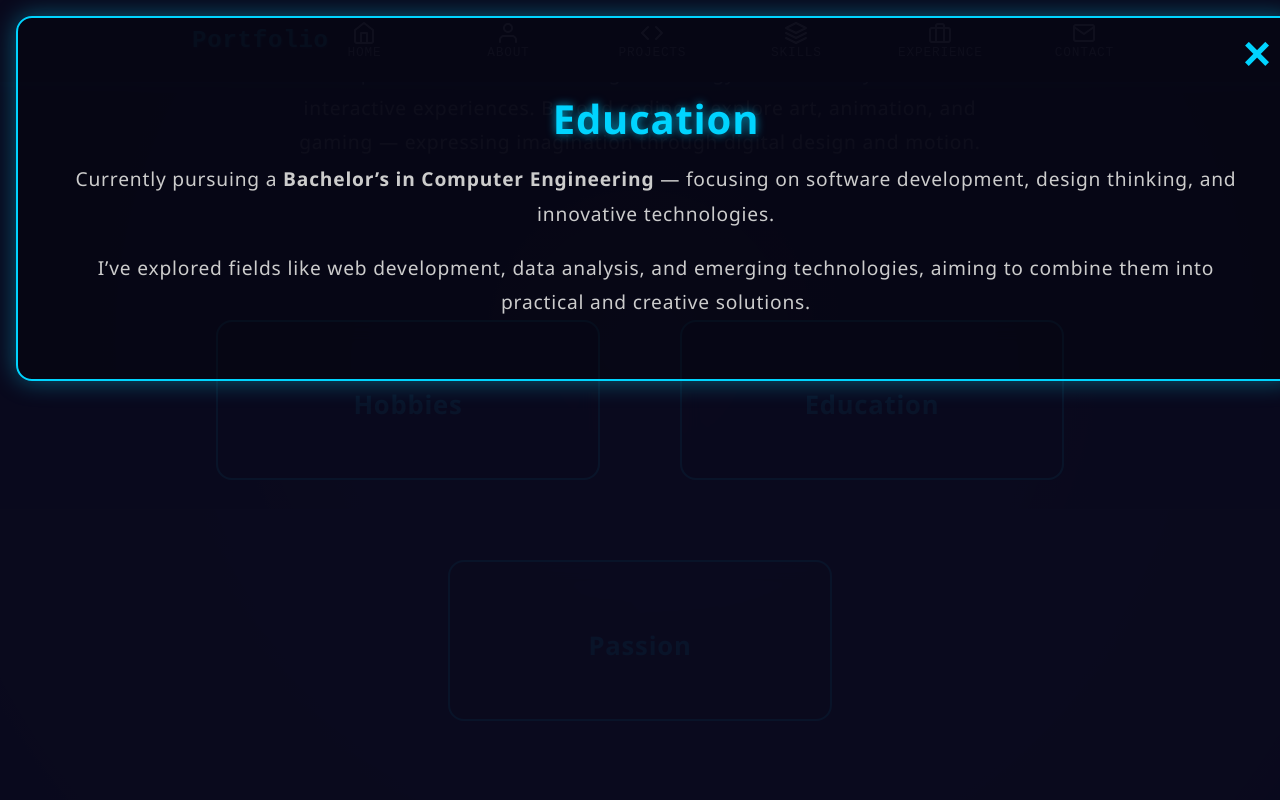
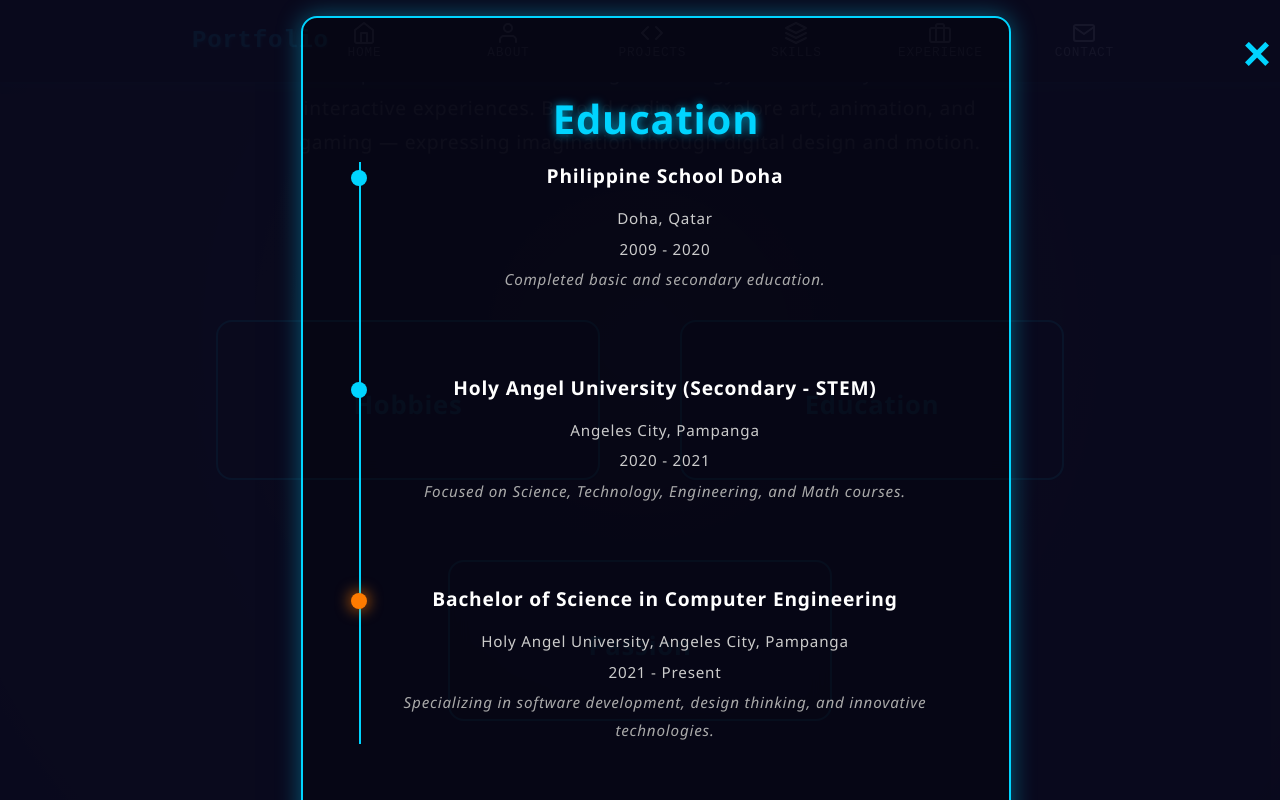
Before and after one commit to Freiderich/Portfolio, a React (Vite) app: page / in a window 1280 px wide. Both pictures are taken after a click on the element "Education". Shown: the part 1036-1836 px from the top of the page. Built offline with nearby package versions, Linux system fonts and the light colour scheme.

Commit message:
Fixed Education in about me

```diff
--- a/src/components/About.jsx
+++ b/src/components/About.jsx
@@ -202,22 +202,47 @@
           )}
 
           {/* EDUCATION */}
-          {activeBox === "education" && (
-            <div className="overlay-content education-content">
-              <h2>Education</h2>
-              <p>
-                Currently pursuing a{" "}
-                <strong>Bachelor’s in Computer Engineering</strong> — focusing
-                on software development, design thinking, and innovative
-                technologies.
-              </p>
-              <p>
-                I’ve explored fields like web development, data analysis, and
-                emerging technologies, aiming to combine them into practical and
-                creative solutions.
-              </p>
-            </div>
-          )}
+            {activeBox === "education" && (
+              <div className="overlay-content education-content">
+                <h2>Education</h2>
+                <div className="education-timeline">
+                  {/* Philippine School Doha */}
+                  <div className="education-item">
+                    <span className="dot"></span>
+                    <div className="education-info">
+                      <h3>Philippine School Doha</h3>
+                      <p>Doha, Qatar</p>
+                      <p>2009 - 2020</p>
+                      <p>Completed basic and secondary education.</p>
+                    </div>
+                  </div>
+
+                  {/* Holy Angel University (Secondary STEM) */}
+                  <div className="education-item">
+                    <span className="dot"></span>
+                    <div className="education-info">
+                      <h3>Holy Angel University (Secondary - STEM)</h3>
+                      <p>Angeles City, Pampanga</p>
+                      <p>2020 - 2021</p>
+                      <p>Focused on Science, Technology, Engineering, and Math courses.</p>
+                    </div>
+                  </div>
+
+                  {/* Holy Angel University (Bachelor) */}
+                  <div className="education-item current">
+                    <span className="dot"></span>
+                    <div className="education-info">
+                      <h3>Bachelor of Science in Computer Engineering</h3>
+                      <p>Holy Angel University, Angeles City, Pampanga</p>
+                      <p>2021 - Present</p>
+                      <p>Specializing in software development, design thinking, and innovative technologies.</p>
+                    </div>
+                  </div>
+                </div>
+              </div>
+            )}
+
+
 
           {/* PASSION */}
           {activeBox === "passion" && (
--- a/src/styles/About.css
+++ b/src/styles/About.css
@@ -459,3 +459,52 @@
     font-size: 2.2rem;
   }
 }
+
+
+/* Education Timeline */
+.education-timeline {
+  position: relative;
+  margin-left: 1.5rem;
+  left: -1rem;
+  padding-left: 1.5rem;
+  border-left: .175rem solid #00d4ff;
+}
+
+.education-item {
+  position: relative;
+  margin-bottom: 5rem;
+}
+
+.education-item .dot {
+  position: absolute;
+  left: -1rem;
+  top: 0.5rem;
+  margin-left: -1.1rem;
+  width: 1rem;
+  height: 1rem;
+  background: #00d4ff;
+  border-radius: 50%;
+}
+
+.education-item.current .dot {
+  background: #ff7b00; /* Highlight current study */
+  box-shadow: 0 0 1rem #ff7b00;
+}
+
+.education-info h3 {
+  margin: 0 0 1rem 0;
+  font-size: 1.2rem;
+  color: #ffffff;
+}
+
+.education-info p {
+  margin: 0.2rem 0;
+  color: #ccc;
+  font-size: 0.95rem;
+  max-width: 35rem;
+}
+
+.education-info p:last-child {
+  font-style: italic;
+  color: #aaa;
+}
```
